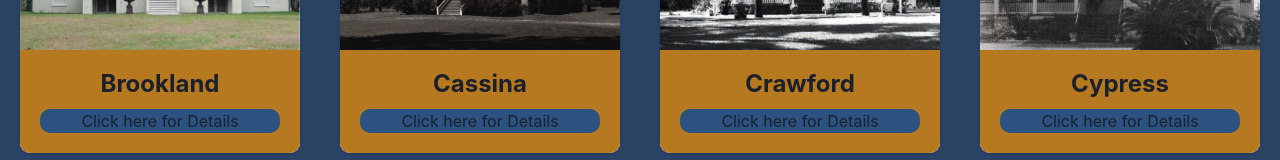
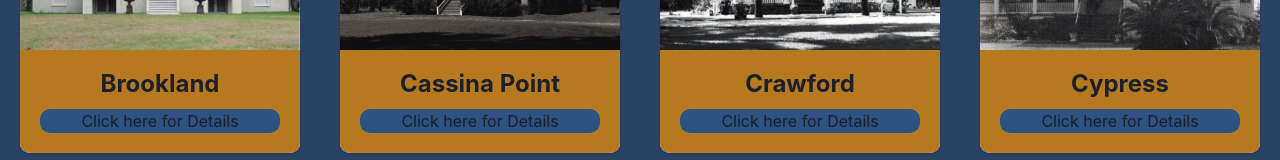
Before and after one commit to burnettfr/plantation, a React (Vite) app: page / in a window 1280 px wide. Shown: the part 605-765 px from the top of the page. Built offline with nearby package versions, Linux system fonts and the light colour scheme.

Commit message:
Fix heading for Cassina Point

```diff
--- a/src/components/CassinaPage.tsx
+++ b/src/components/CassinaPage.tsx
@@ -6,7 +6,7 @@ function CassinaPage() {
     <Grid templateAreas={`"top" "main" "foot"`}>
       <GridItem area="top" pb="20px">
         <HStack justifyContent="center">
-          <Text fontSize="4xl">Cassina Details</Text>
+          <Text fontSize="4xl">Cassina Point Details</Text>
         </HStack>
       </GridItem>
       <GridItem area="main">
--- a/src/components/HomePage.tsx
+++ b/src/components/HomePage.tsx
@@ -45,7 +45,7 @@ function HomePage() {
           />
           <PlCard
             fileName="/CassinaCard.png"
-            headingName="Cassina"
+            headingName="Cassina Point"
             detailFileName="/cassina-page"
             linkText="Click here for Details"
           />
```
